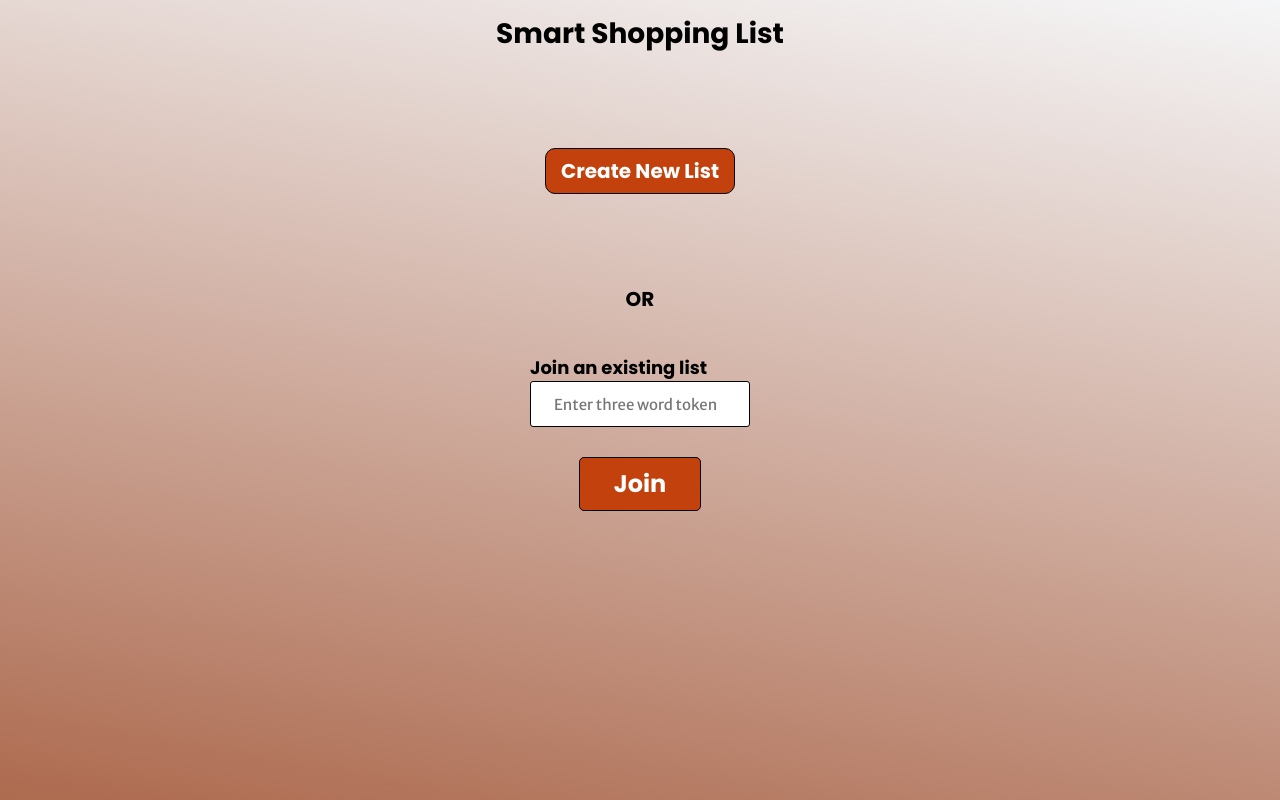
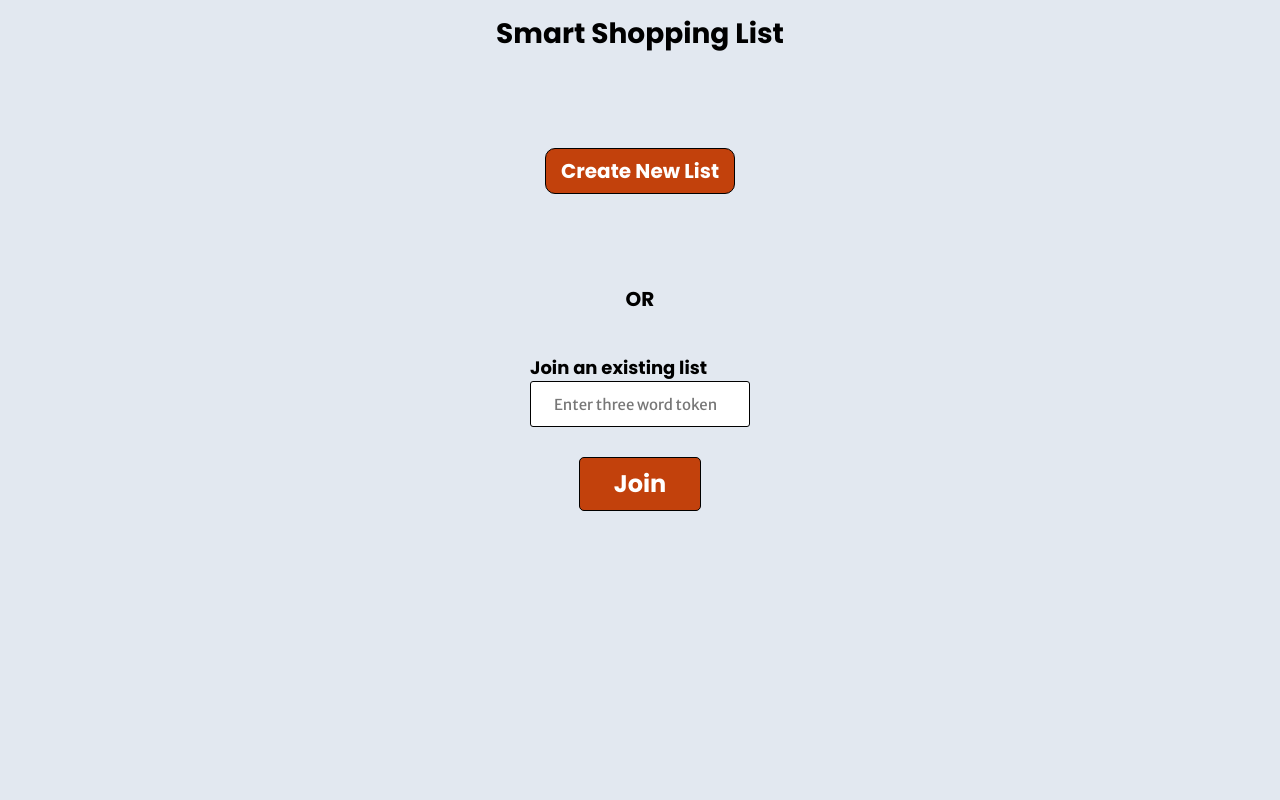
Before and after one commit to the-collab-lab/tcl-50-smart-shopping-list, a React (Vite) app: page / in a window 1280 px wide. Built offline with nearby package versions, Linux system fonts and the light colour scheme.

Commit message:
changed background color and removed gradient

```diff
--- a/src/index.css
+++ b/src/index.css
@@ -1,14 +1,8 @@
 @import url('https://fonts.googleapis.com/css2?family=Merriweather+Sans&family=Poppins:wght@700&display=swap');
 
 :root {
-	--color-bg: linear-gradient(
-		190deg,
-		rgba(243, 244, 246, 0.8) 0%,
-		rgba(138, 43, 4, 0.7) 100%
-	);
-	/*190deg,
-		rgba(243, 244, 246, 1) 0%,
-		rgba(194, 65, 12, 1) 100%*/
+	--color-bg: #e2e8f0;
+
 	--color-black: #000000;
 	/* --color-gray-dark: hsla(220, 13%, 25%, 1); */
 	/* --color-white: hsla(220, 13%, 98%, 1); */
```
